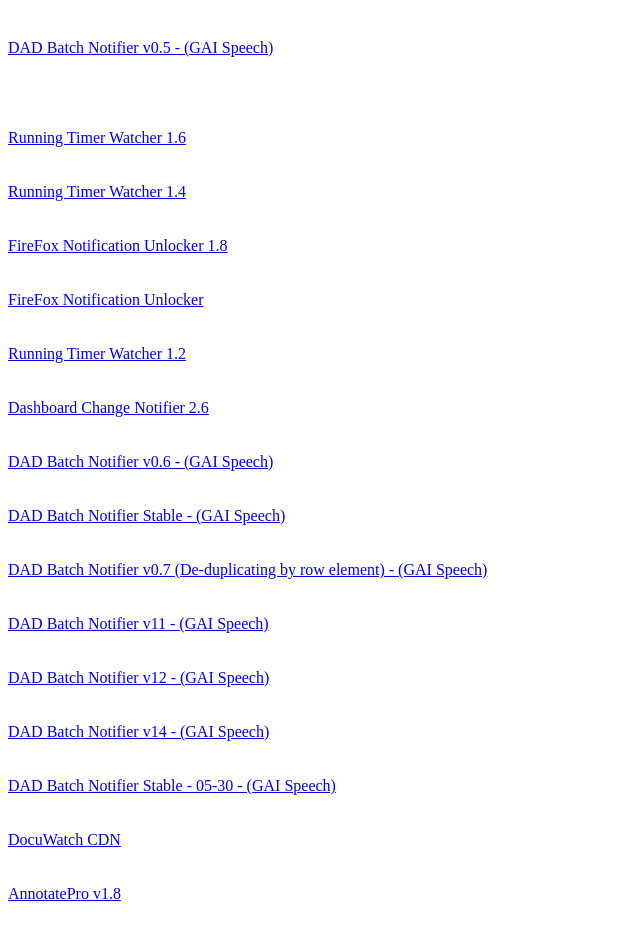
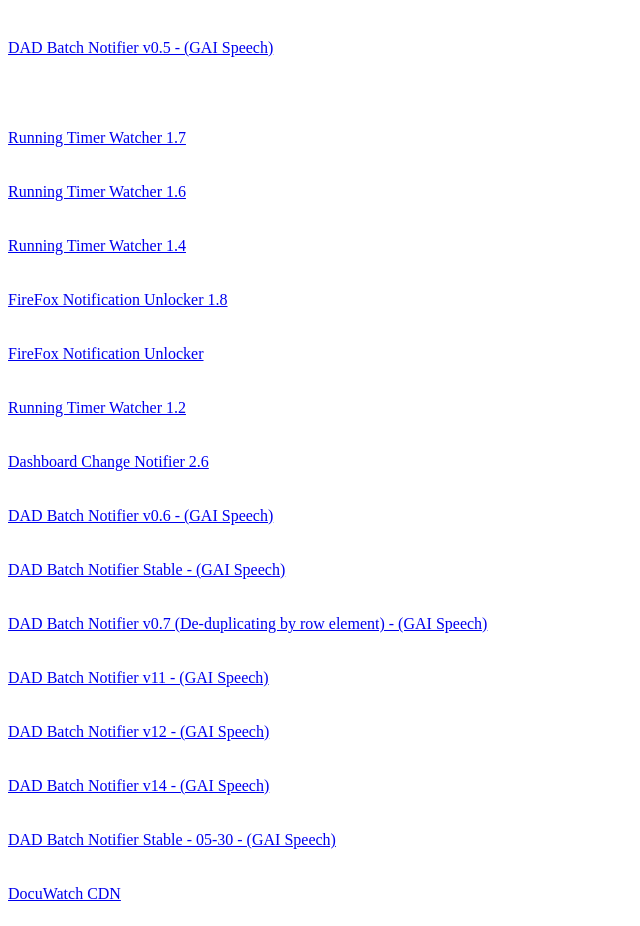
Before and after one commit to MohsenUSA/ASSIGNABLE, a plain HTML site: page index.html in a window 1280 px wide. Shown: the part 1400-2326 px from the top of the page, without its empty margins (0-640 px from the left). Drawn offline with Linux system fonts and the light colour scheme.

Commit message:
Add link for Running Timer Watcher 1.7

```diff
--- a/index.html
+++ b/index.html
@@ -344,6 +344,9 @@
   <a href=".//dad_batch_notifier.user.js">DAD Batch Notifier v0.5 - (GAI Speech)</a>
   <br><br><br><br>
   <br>
+  <a href=".//Running_Timer_Watcher.user1_7.js">Running Timer Watcher 1.7</a>
+  <br><br>
+  <br>
   <a href=".//Running_Timer_Watcher.user1_6.js">Running Timer Watcher 1.6</a>
   <br><br>
   <br>
```
